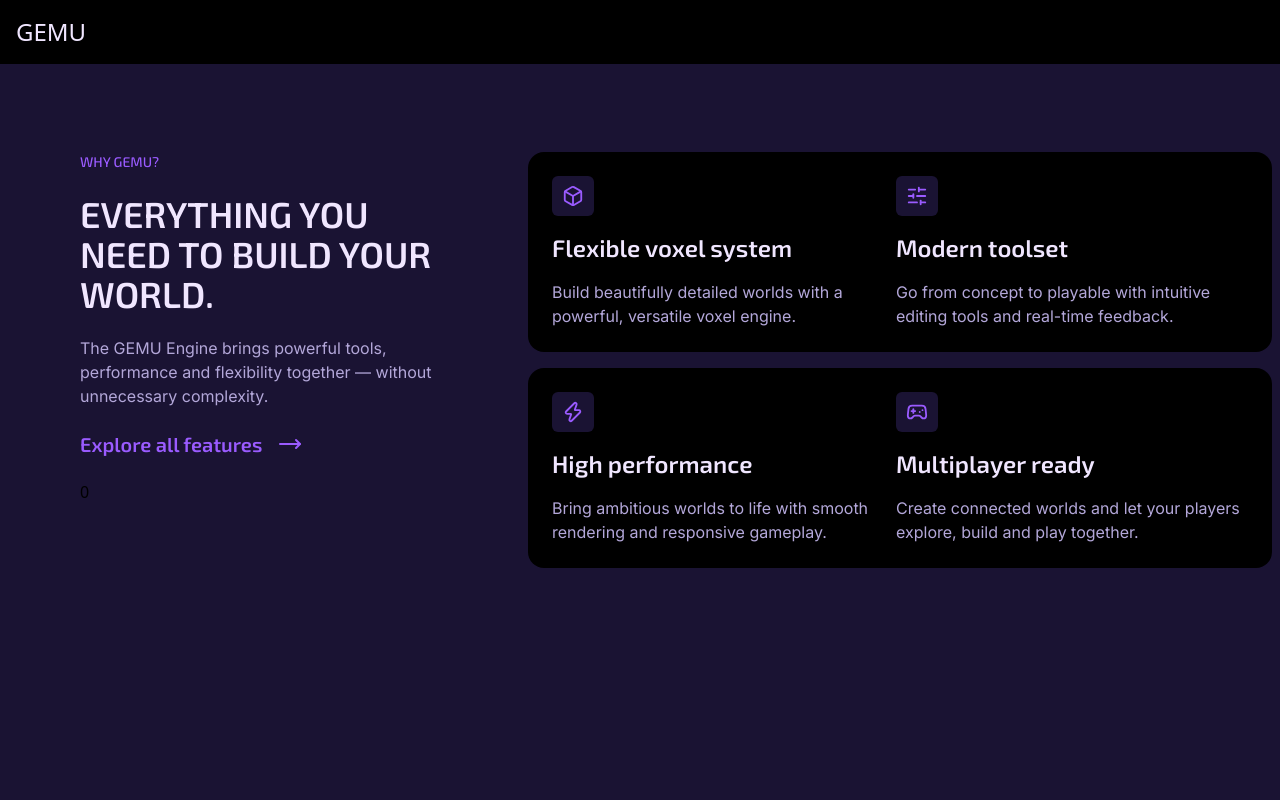
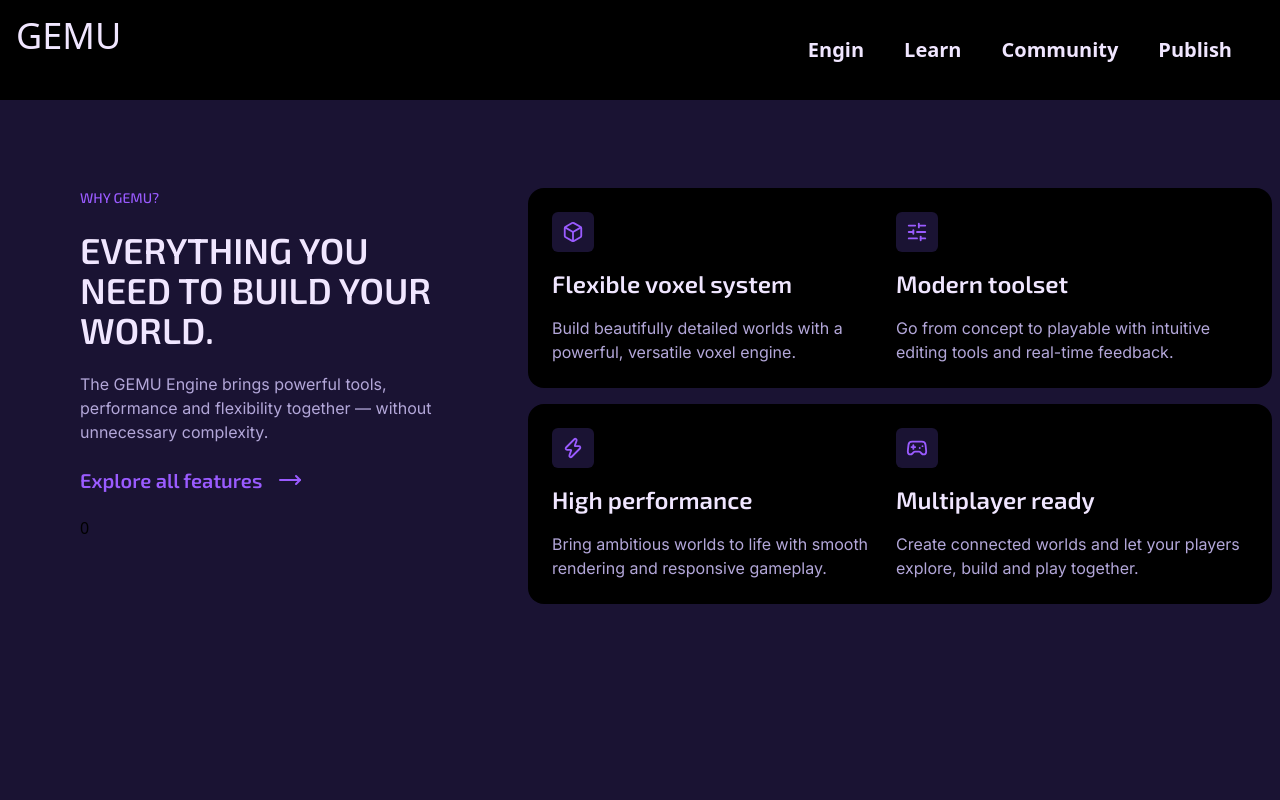
Before and after one commit to mamahimiko/HackathonFG-Team3, a Next.js app: page / in a window 1280 px wide. Shown: the top 800 px of the page. Built offline with nearby package versions, Linux system fonts and the light colour scheme.

Commit message:
add navigation links to the header

```diff
--- a/components/Header/index.tsx
+++ b/components/Header/index.tsx
@@ -1,7 +1,13 @@
+import Navigation from "../Navigation"
 
 const Header = () => {
     return(
-        <header className="bg-black text-[#F0E6ff] p-4 text-2xl">GEMU</header>
+        <header className="bg-black text-[#F0E6ff] p-4 text-4xl flex justify-between">
+            <div className="text-left">
+            GEMU
+            </div>
+            <Navigation />
+        </header>
 
     )
 }
--- /dev/null
+++ b/components/Navigation/index.tsx
@@ -0,0 +1,35 @@
+import NavItem from "./navItem"
+
+
+
+const Navigation = () => {
+
+    const menuItem = [
+        {
+            name:'Engin',
+            href: '/'
+        },
+        {
+            name:'Learn',
+            href: '/learn'
+        },
+        {
+            name:'Community',
+            href: '/community'
+        },
+        {
+            name:'Publish',
+            href: '/publish'
+        },
+    ]
+
+    return (
+        <nav className="p-3">
+            <div className="flex justify-evenly text-xl">
+            {menuItem && menuItem.map(item => <NavItem name={item.name} href={item.href} key={item.name}/>)}
+            </div>
+        </nav>
+    )
+}
+
+export default Navigation
--- /dev/null
+++ b/components/Navigation/navItem.tsx
@@ -0,0 +1,18 @@
+import Link from "next/link"
+
+type NavItemProps = {
+    name: string,
+    href: string
+}
+
+const NavItem = ({name, href}: NavItemProps) => {
+
+    return (
+        <Link className="font-semibold px-5 py-2 text-lg sm:text-xl hover:text-[#8000FF]"
+              href={href}>
+                {name}
+                </Link>
+    )
+}
+
+export default NavItem
```
